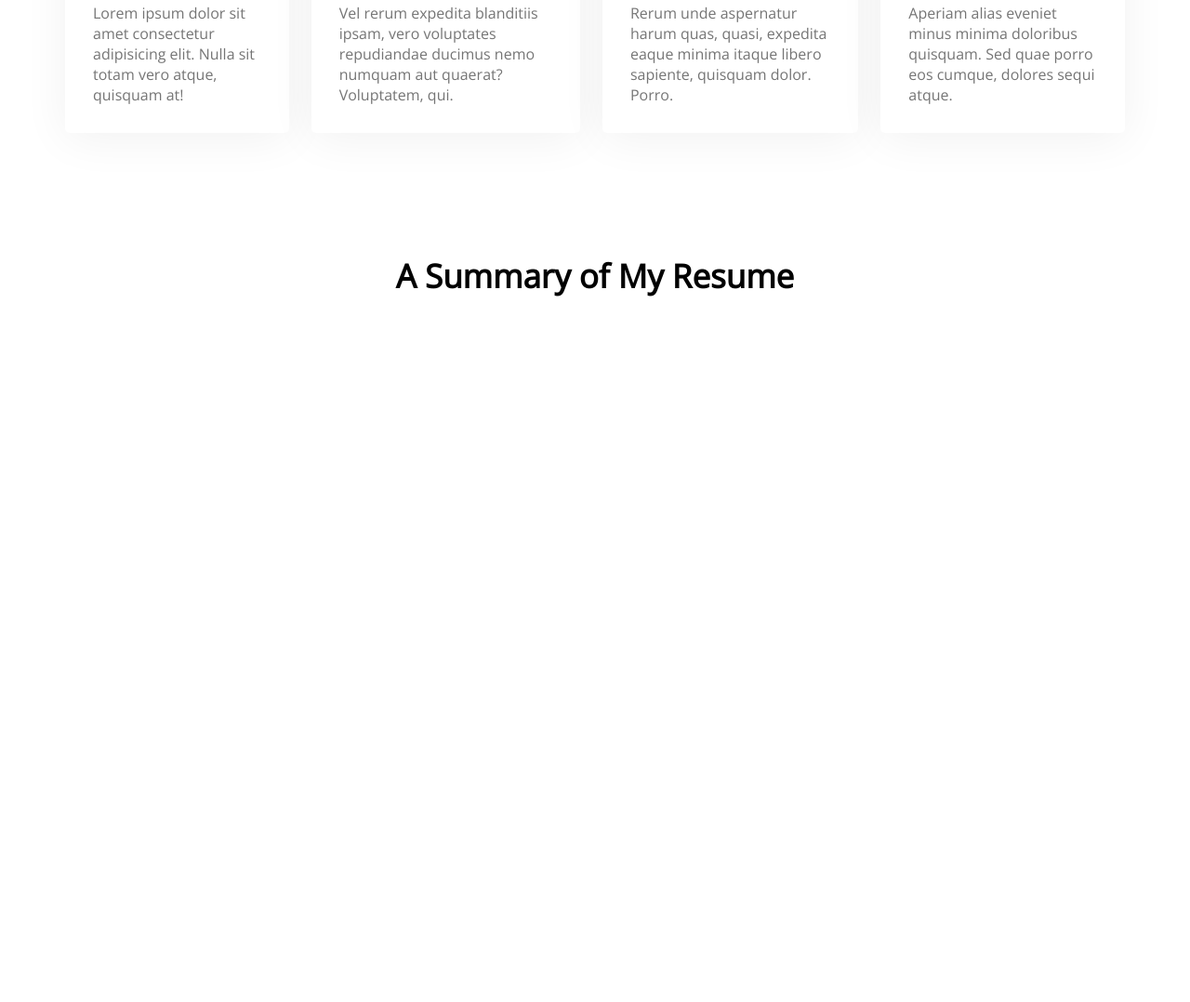
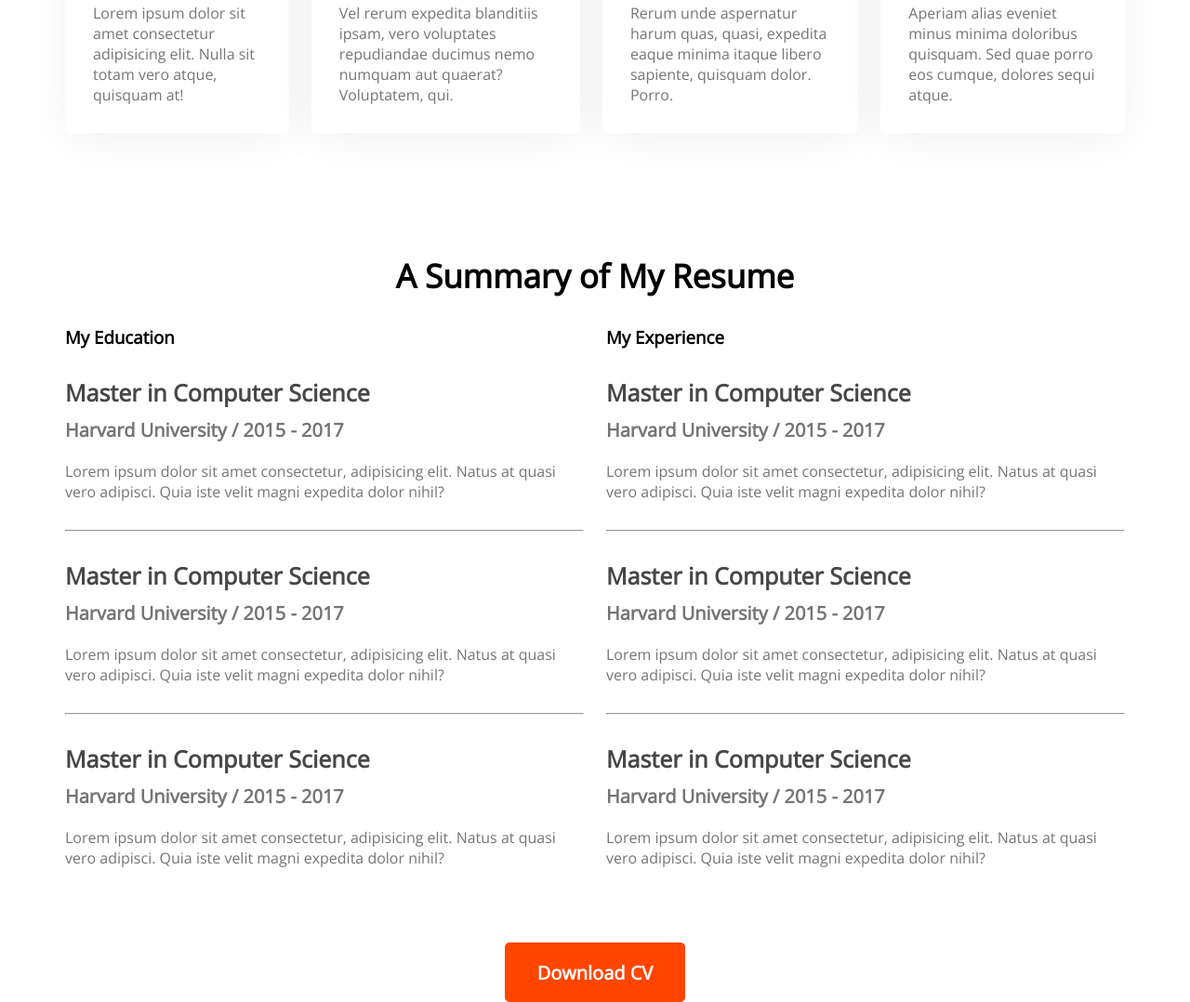
Before and after one commit to Rakib-Utsho/developer-portfolio, a plain HTML site: page index.html in a window 1280 px wide. Shown: the part 1867-2945 px from the top of the page at 93% size. Before the commit the page ends 2217 px from the top, so only its background shows below. Drawn offline with nearby package versions, Linux system fonts and the light colour scheme.

```diff
--- a/index.html
+++ b/index.html
@@ -89,13 +89,64 @@
 <!-- resume section -->
 <section class="resume">
     <h3 class="section-title">A Summary of My Resume</h3>
-    <div class="resume-content">
+    <div>
+        <div class="resume-content">
+            <div>
+              <h3 class="resume-title">My Education</h3>
+              <div class="resume-item">
+                <h4 class="title">Master in Computer Science</h4>
+                <h5 class="subtitle">
+                    Harvard University / 2015 - 2017
+                </h5>
+                <p class="discription">Lorem ipsum dolor sit amet consectetur, adipisicing elit. Natus at quasi vero adipisci. Quia iste velit magni expedita dolor nihil?</p>
+            </div>
+            <hr>
+              <div class="resume-item">
+                <h4 class="title">Master in Computer Science</h4>
+                <h5 class="subtitle">
+                    Harvard University / 2015 - 2017
+                </h5>
+                <p class="discription">Lorem ipsum dolor sit amet consectetur, adipisicing elit. Natus at quasi vero adipisci. Quia iste velit magni expedita dolor nihil?</p>
+            </div>
+            <hr>
+              <div class="resume-item">
+                <h4 class="title">Master in Computer Science</h4>
+                <h5 class="subtitle">
+                    Harvard University / 2015 - 2017
+                </h5>
+                <p class="discription">Lorem ipsum dolor sit amet consectetur, adipisicing elit. Natus at quasi vero adipisci. Quia iste velit magni expedita dolor nihil?</p>
+            </div>
+    </div>
         <div>
-
+            <h3 class="resume-title">My Experience</h3>
+            <div class="resume-item">
+                <h4 class="title">Master in Computer Science</h4>
+                <h5 class="subtitle">
+                    Harvard University / 2015 - 2017
+                </h5>
+                <p class="discription">Lorem ipsum dolor sit amet consectetur, adipisicing elit. Natus at quasi vero adipisci. Quia iste velit magni expedita dolor nihil?</p>
+            </div>
+            <hr>
+            <div class="resume-item">
+                <h4 class="title">Master in Computer Science</h4>
+                <h5 class="subtitle">
+                    Harvard University / 2015 - 2017
+                </h5>
+                <p class="discription">Lorem ipsum dolor sit amet consectetur, adipisicing elit. Natus at quasi vero adipisci. Quia iste velit magni expedita dolor nihil?</p>
+            </div>
+            <hr>
+            <div class="resume-item">
+                <h4 class="title">Master in Computer Science</h4>
+                <h5 class="subtitle">
+                    Harvard University / 2015 - 2017
+                </h5>
+                <p class="discription">Lorem ipsum dolor sit amet consectetur, adipisicing elit. Natus at quasi vero adipisci. Quia iste velit magni expedita dolor nihil?</p>
+            </div>
+            </div>
         </div>
-        <div>
-
-        </div>
+    </div>
+    <div class="resume-button">
+        <button class="btn-primary">Download CV</button>
     </div>
 </section>
     </main>
--- a/styles/portfolio.css
+++ b/styles/portfolio.css
@@ -126,3 +126,32 @@
 .skill-discription{
    color: #757575;
 }
+/* resume content */
+.resume-content{
+    display:flex;
+    gap: 24px;
+}
+.resume-item{
+    margin-top: 30px;
+    margin-bottom: 30px;
+}
+.resume .title{
+        font-size: 25px;
+        font-weight: 700;
+        color:#474747;
+        margin-bottom: 10px;
+}
+.resume .subtitle{
+    color: #757575;
+    font-size: 20px;
+    font-weight: 600;
+    margin-bottom: 20px;
+}
+.resume .discription{
+    color: #757575;
+
+}
+.resume-button{
+    margin-top: 50px;
+    text-align: center;
+}
```
